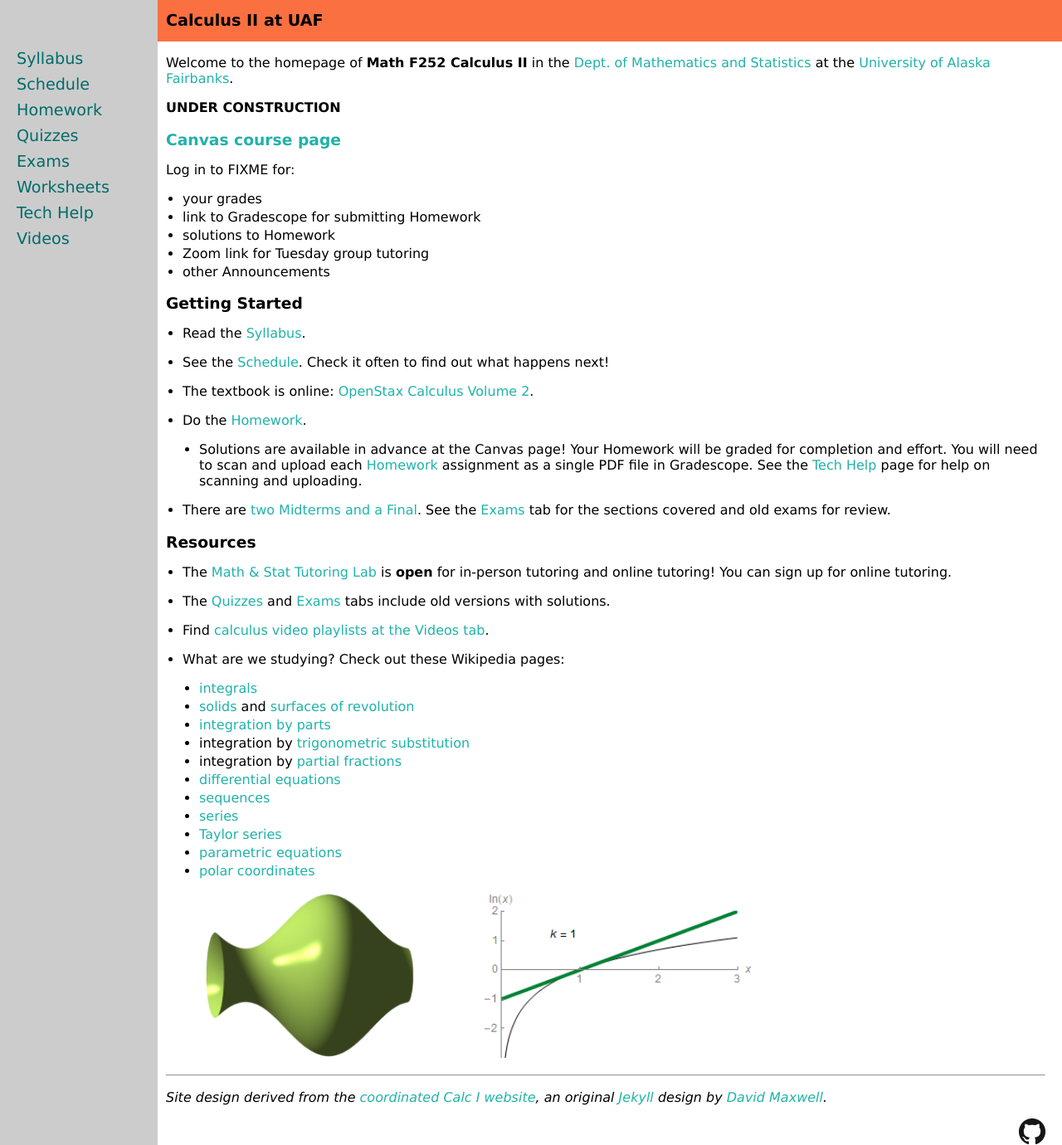
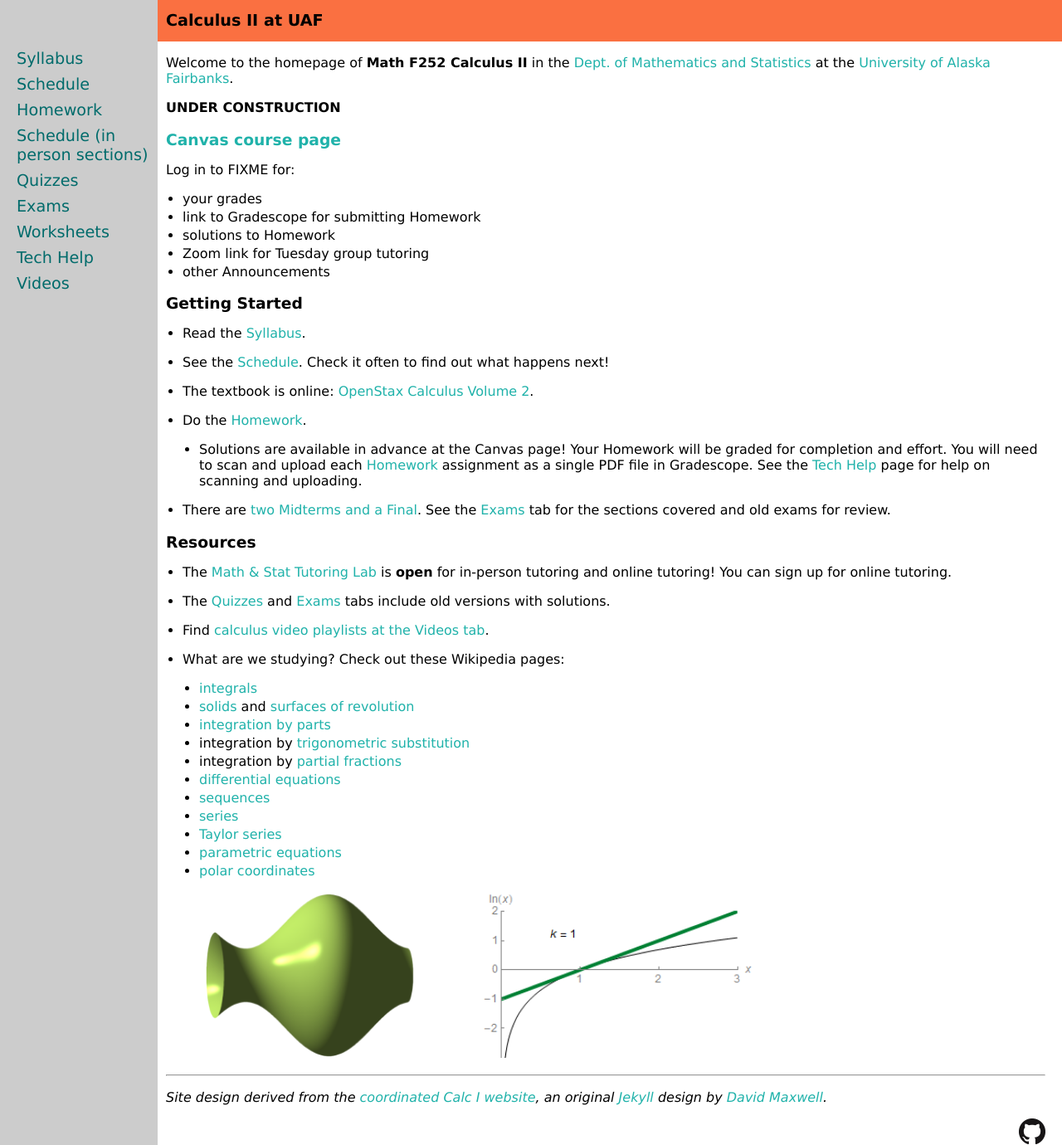
Before and after one commit to uaf-math/calc2, a Jekyll site: the page built from index.md, in a window 1280 px wide and 1380 px high. Shown: the whole window at 83% size. Built offline with Jekyll 4.4.1, drawn with Linux system fonts in a browser that asks for light colours.

Commit message:
Update toc.yaml

```diff
--- a/_data/toc.yaml
+++ b/_data/toc.yaml
@@ -10,6 +10,9 @@ docs:
 
 - title: Homework
   url: homework.html
+
+- title: Schedule (in person sections)
+  url: https://docs.google.com/spreadsheets/d/e/2PACX-1vQ1mTHgNl97aW5W0Hm1SHnxNwwSoTZLEM6dh4wq4SmyZSA2xHsqwQhxcU88JwHS4ldtCXU2JBHx-Gtb/pubhtml?gid=0&single=true
 
 - title: Quizzes
   url: quizzes.html
```
